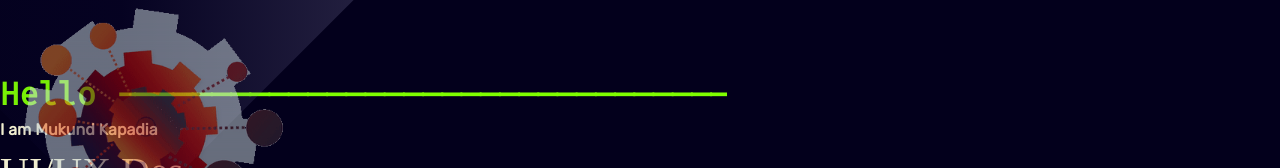
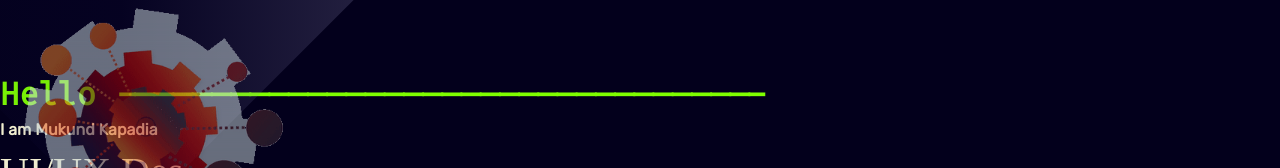
Before and after one commit to mukund-2114/portfolio, a React (Vite) app: page / in a window 1280 px wide. Shown: the part 452-620 px from the top of the page. Built offline with nearby package versions, Linux system fonts and the light colour scheme; some icons are missing; a web font is replaced by a local one.

Commit message:
bugs fixes

```diff
--- a/src/Components/HeroSection/HeroSection.jsx
+++ b/src/Components/HeroSection/HeroSection.jsx
@@ -32,7 +32,7 @@ const el = React.useRef(null);
 
     <div className='lg:w-4/6 mx-auto flex justify-around items-center min-h-screen z-10 p-3 lg:p-0'>
         <div className="content uppercase" >
-                <h3 className='relative text-white inline-block' style={{fontFamily:'Fira Code'}} >Hello --------------------------------</h3>
+                <h3 className='relative text-white inline-block' style={{fontFamily:'Fira Code'}} >Hello ----------------------------------</h3>
                 <h1 className='lg:text-[4rem] text-[2rem]'>I am Mukund Kapadia</h1>
                 <span ref={el} className='font-bold' style={{fontSize:"2.5rem",fontFamily:'Cute Font'}}/>
                 <div className="button mt-5 flex gap-5">
```
